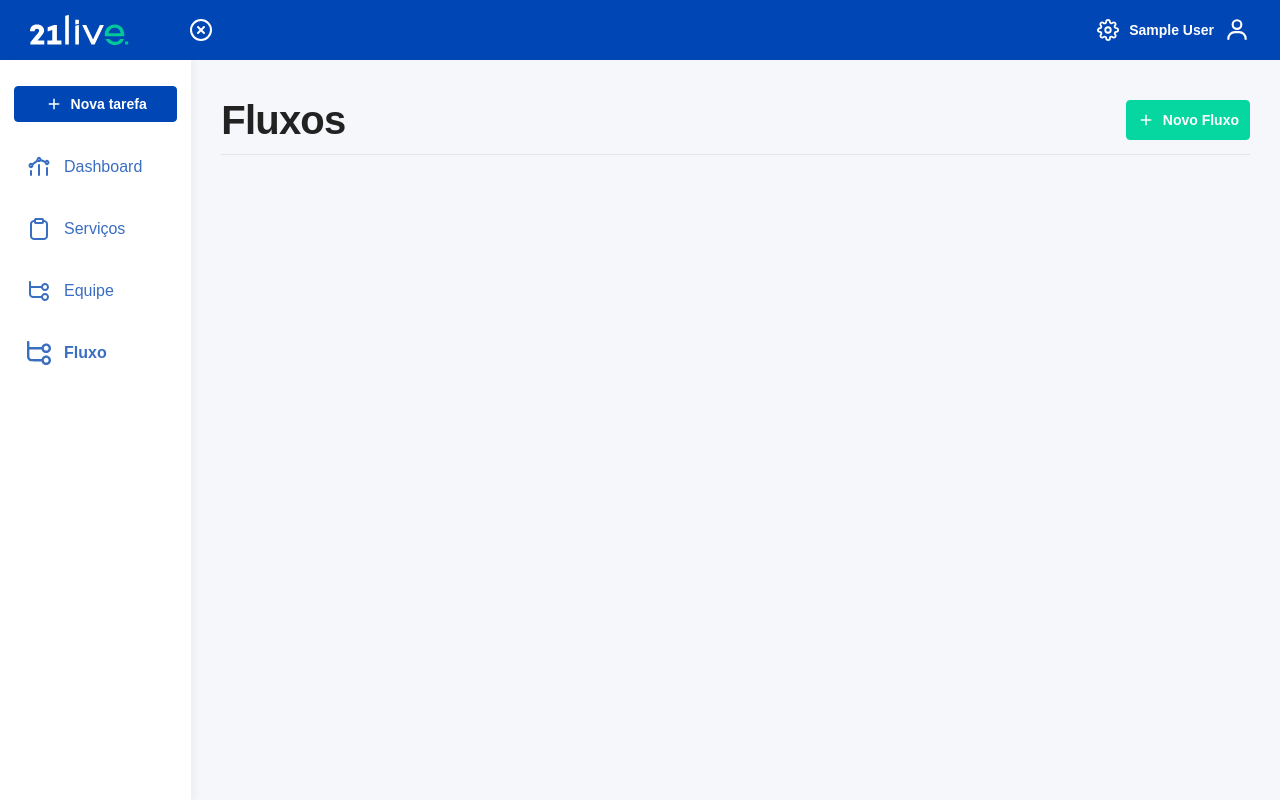
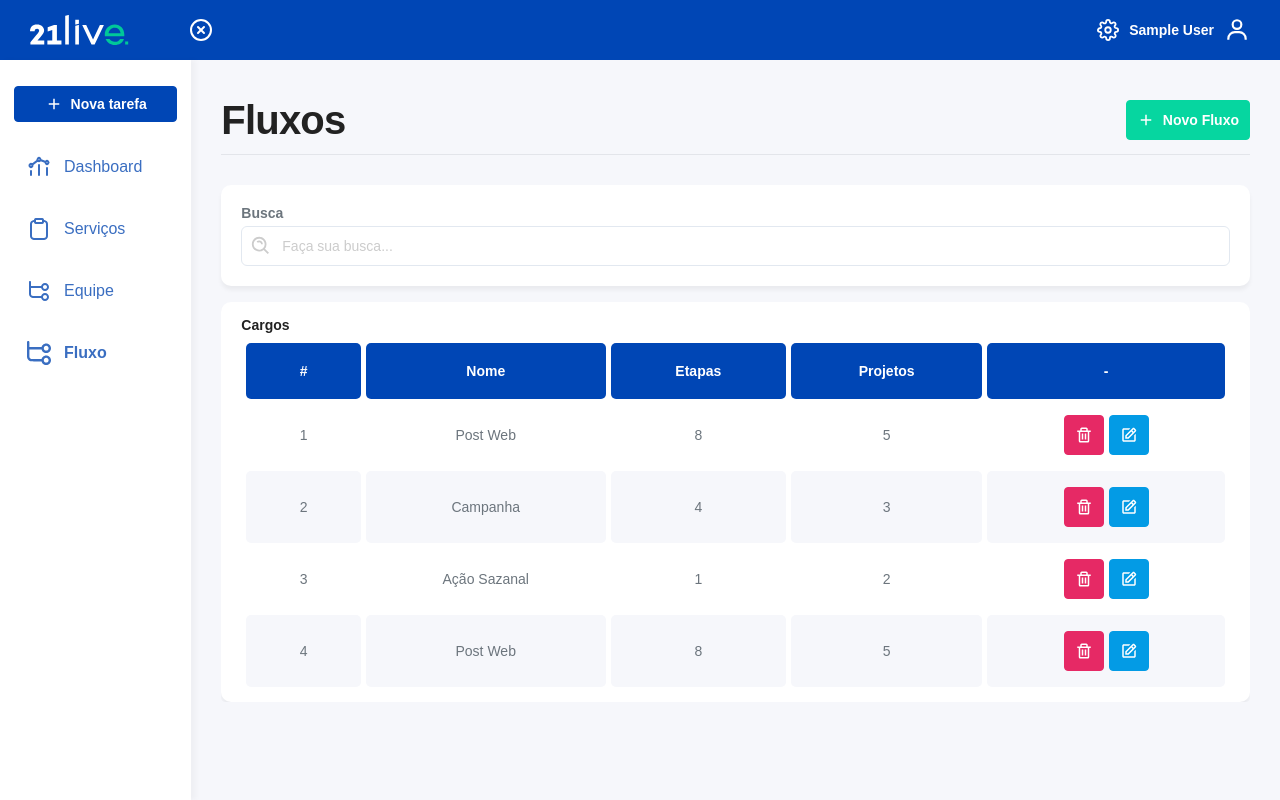
Before and after one commit to TropaDigital/21live, a React (Vite) app: page /fluxo in a window 1280 px wide. Built offline with nearby package versions, Linux system fonts and the light colour scheme; sample sign-in values are in the browser's storage.

Commit message:
create page fluxo

```diff
--- a/src/pages/Fluxos/ListFluxo/index.tsx
+++ b/src/pages/Fluxos/ListFluxo/index.tsx
@@ -3,7 +3,12 @@ import React from 'react'
 import { Container } from './styled';
 import HeaderPage from '../../../components/HeaderPage';
 import ButtonDefault from '../../../components/Buttons/ButtonDefault';
-import { BiPlus } from 'react-icons/bi';
+import { BiEdit, BiPlus, BiSearchAlt, BiTrash } from 'react-icons/bi';
+import { ContainerGroupTable, ContentDefault, FieldGroupFormDefault } from '../../../components/UiElements/styles';
+import ScrollAreas from '../../../components/Ui/ScrollAreas';
+import { TableDefault } from '../../../components/TableDefault';
+import { dataFake } from '../../../utils/dataDefault';
+import { InputDefault } from '../../../components/Inputs/InputDefault';
 
 export default function ListFluxo() {
   return (
@@ -14,6 +19,57 @@ export default function ListFluxo() {
             Novo Fluxo
         </ButtonDefault>
       </HeaderPage>
+
+      <ContentDefault style={{ position: 'relative' }}>
+        <FieldGroupFormDefault>
+          <InputDefault
+            label="Busca"
+            name="search"
+            placeholder="Faça sua busca..."
+            onChange={(event) => console.log(event.target.value)}
+            icon={BiSearchAlt}
+          />
+        </FieldGroupFormDefault>
+      </ContentDefault>
+
+      <ContainerGroupTable style={{ marginTop: '1rem' }}>
+        <ScrollAreas>
+          <TableDefault title="Cargos">
+            <thead>
+              <tr style={{ whiteSpace: 'nowrap' }}>
+                <th>#</th>
+                <th>Nome</th>
+                <th>Etapas</th>
+                <th>Projetos</th>
+                <th style={{ display: 'grid', placeItems: 'center' }}>-</th>
+              </tr>
+            </thead>
+
+            <tbody>
+              {dataFake?.map((row) => (
+                <tr key={row.id}>
+                  <td>{row.id}</td>
+                  <td>
+                    {row.name}
+                  </td>
+                  <td>{row.step}</td>
+                  <td>{row.project}</td>
+                  <td>
+                    <div className="fieldTableClients">
+                      <ButtonDefault typeButton="danger" onClick={() => console.log('!OPEN')}>
+                        <BiTrash  />
+                      </ButtonDefault>
+                      <ButtonDefault typeButton="info" onClick={() => console.log(row)}>
+                        <BiEdit />
+                      </ButtonDefault>
+                    </div>
+                  </td>
+                </tr>
+              ))}
+            </tbody>
+          </TableDefault>
+        </ScrollAreas>
+      </ContainerGroupTable>
     </Container>
   )
 }
--- a/src/utils/dataDefault.ts
+++ b/src/utils/dataDefault.ts
@@ -24,3 +24,30 @@ export const avatarAll = [
     id: 4,
   }
 ]
+
+export const dataFake = [
+  {
+    id: 1,
+    name: 'Post Web',
+    step: '8',
+    project: '5',
+  },
+  {
+    id: 2,
+    name: 'Campanha',
+    step: '4',
+    project: '3',
+  },
+  {
+    id: 3,
+    name: 'Ação Sazanal',
+    step: '1',
+    project: '2',
+  },
+  {
+    id: 4,
+    name: 'Post Web',
+    step: '8',
+    project: '5',
+  },
+]
```
